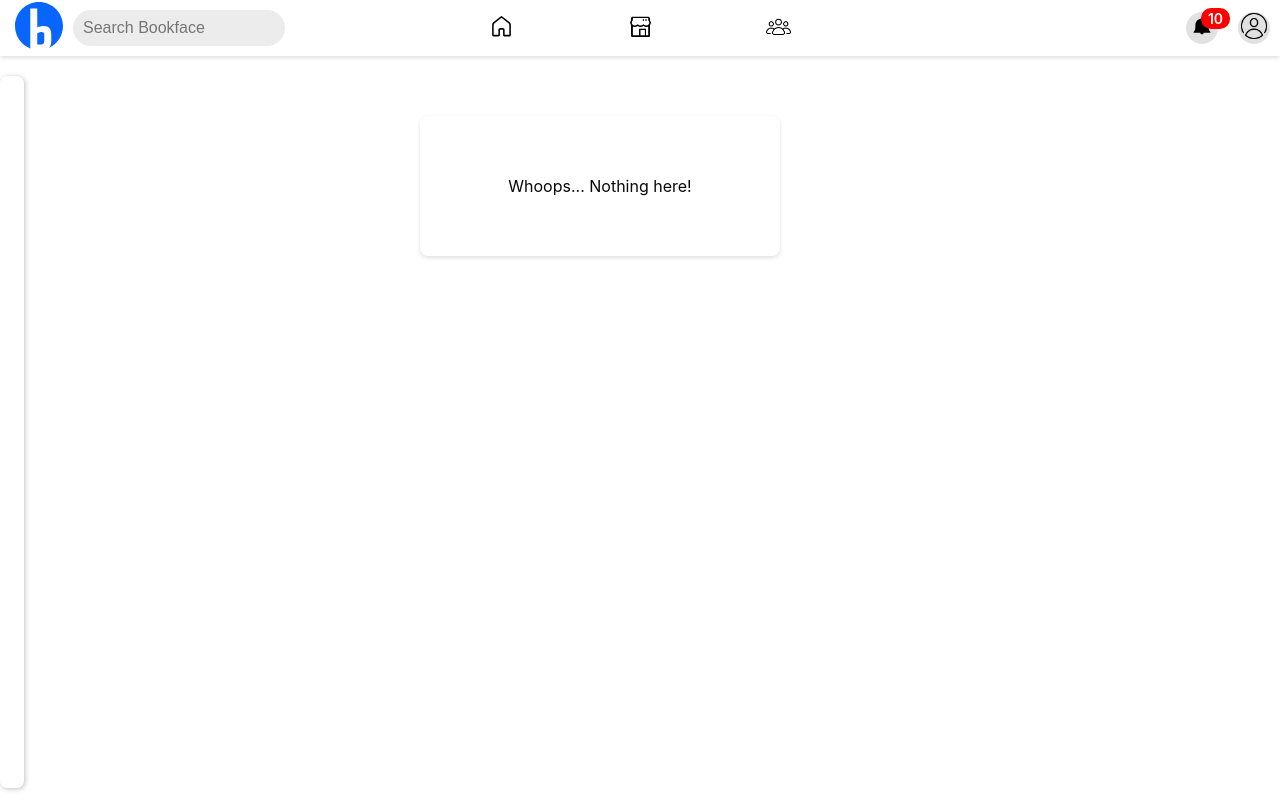
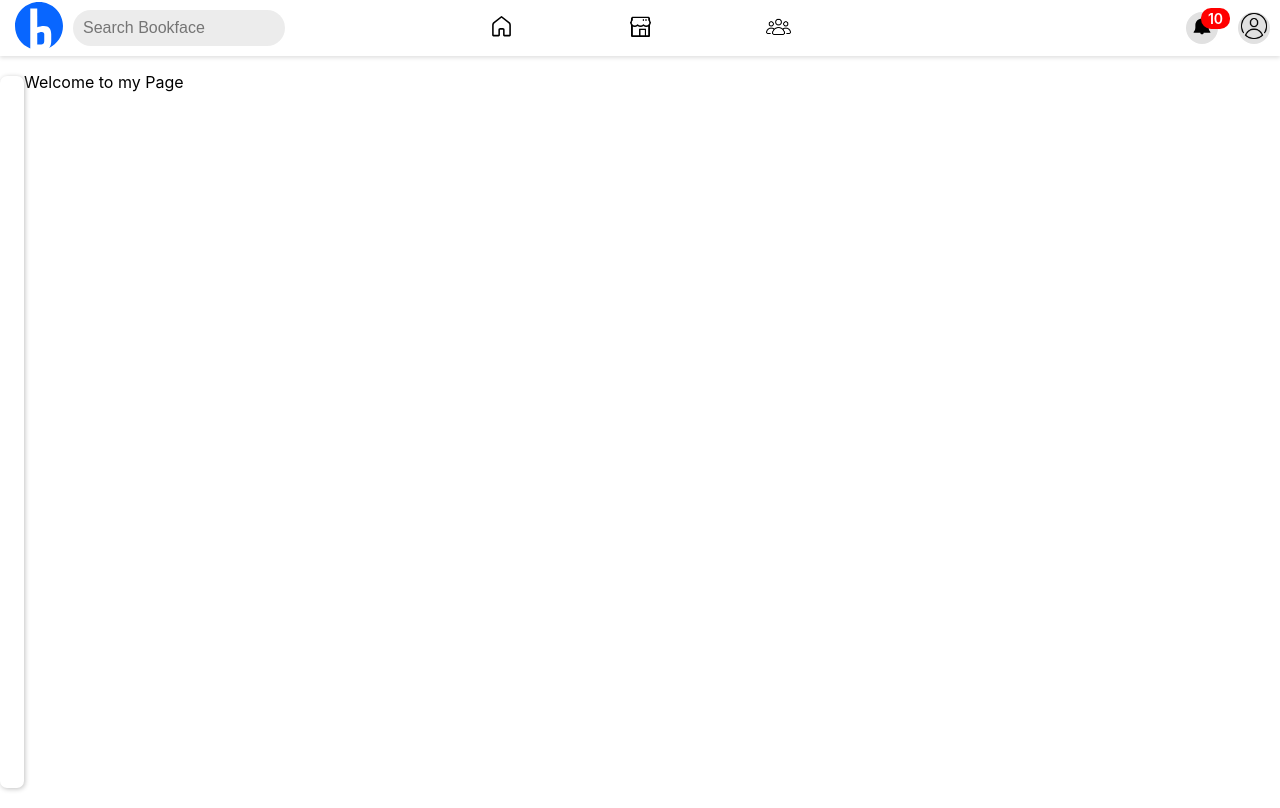
Before and after one commit to Code-Campfire/zenith-masters-8341-client, a React (Create React App) app: page /account in a window 1280 px wide. Built offline with nearby package versions, Linux system fonts and the light colour scheme.

Commit message:
Added setup files for User Account

```diff
--- a/src/App.js
+++ b/src/App.js
@@ -7,6 +7,7 @@ import NotFound from './components/NotFound'
 import Login from './components/Login'
 import SignUp from './components/SignUp'
 import SavedPosts from './components/SavedPosts'
+import AccountPage from './pages/AccountPage'
 
 export default function App() {
 	return (
@@ -18,6 +19,7 @@ export default function App() {
 					<Route path="signup" element={<SignUp />} />
 					<Route path="settings" element={<Settings />} />
 					<Route path="*" element={<NotFound />} />
+					<Route path='/account' element={<AccountPage />} />
 					<Route path="/posts">
 						<Route index element={<div>Posts Go Here</div>} />
 						<Route path="saved" element={<SavedPosts />} />
--- /dev/null
+++ b/src/pages/AccountPage.js
@@ -0,0 +1,12 @@
+//TODO: This has to be based off User ID
+
+// This page will have all the CSS in AccountPage.css and will be styled here.
+
+export default function AccountPage() {
+
+  return(
+    <>
+    <p>Welcome to my Page</p>
+    </>
+  )
+}
--- /dev/null
+++ b/src/styles/AccountPage.css
@@ -0,0 +1 @@
+@import url(root.css);
```
